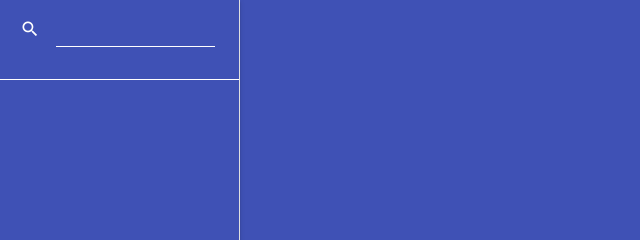
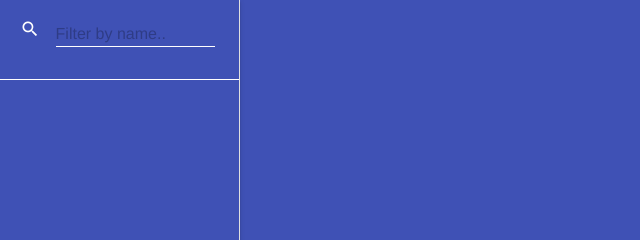
Before and after one commit to jonathanlie94/fend-project5, a website: page app/html/index.html in a window 1280 px wide. Shown: the top 240 px of the page, 0-640 px from the left. Drawn offline with nearby package versions, Linux system fonts and the light colour scheme; files that its build step writes are made by us from their sources; files whose address does not match are found by name.

Commit message:
Add filter hint

```diff
--- a/app/html/index.html
+++ b/app/html/index.html
@@ -25,7 +25,7 @@
               <div class="mdl-textfield mdl-js-textfield">
                 <input class="mdl-textfield__input" data-bind='value: filter,
                   valueUpdate: "afterkeydown"' type="text" id="search-keyword">
-                <label class="mdl-textfield__label" for="search-keyword"></label>
+                <label class="mdl-textfield__label" for="search-keyword">Filter by name..</label>
               </div>
             </div>
 
```
